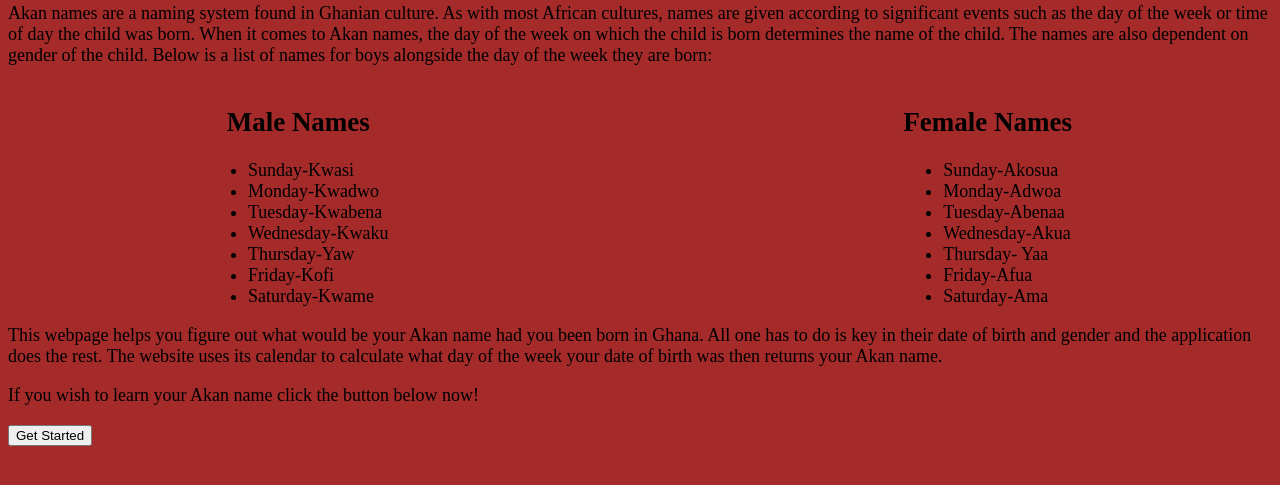
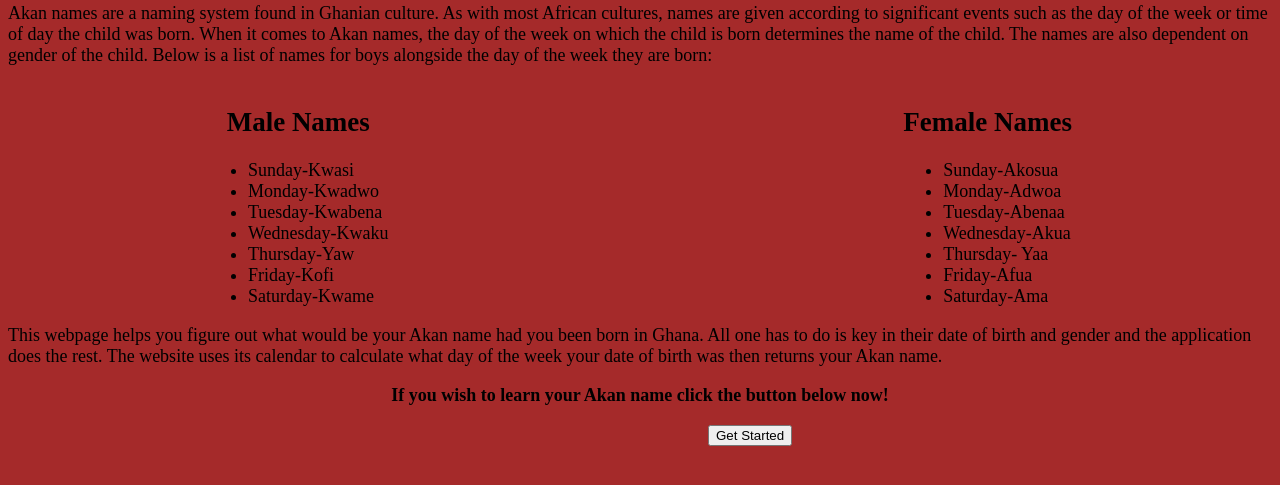
Before and after one commit to MartinKinyuka/Akan-Names, a plain HTML site: page index.html in a window 1280 px wide. Shown: the part 87-572 px from the top of the page. Drawn offline with Linux system fonts and the light colour scheme.

Commit message:
html page fully styled

```diff
--- a/index.css
+++ b/index.css
@@ -22,3 +22,10 @@ body{
 .text{
   clear: both;
 }
+.btn{
+  position: relative;
+  margin-left: 700px;
+}
+.last{
+  text-align: center;
+}
--- a/index.html
+++ b/index.html
@@ -36,7 +36,7 @@
   </div>
   <div class="text">
    <p>This webpage helps you figure out what would be your Akan name had you been born in Ghana. All one has to do is key in their date of birth and gender and the application does the rest. The website uses its calendar to calculate what day of the week your date of birth was then returns your Akan name.</p>
-   <p>If you wish to learn your Akan name click the button below now!</p>
+  <p class="last"><strong>If you wish to learn your Akan name click the button below now!</strong><p>
    <button class="btn" onclick="getAkanName">Get Started</button>
   </div>
 </body>
```
